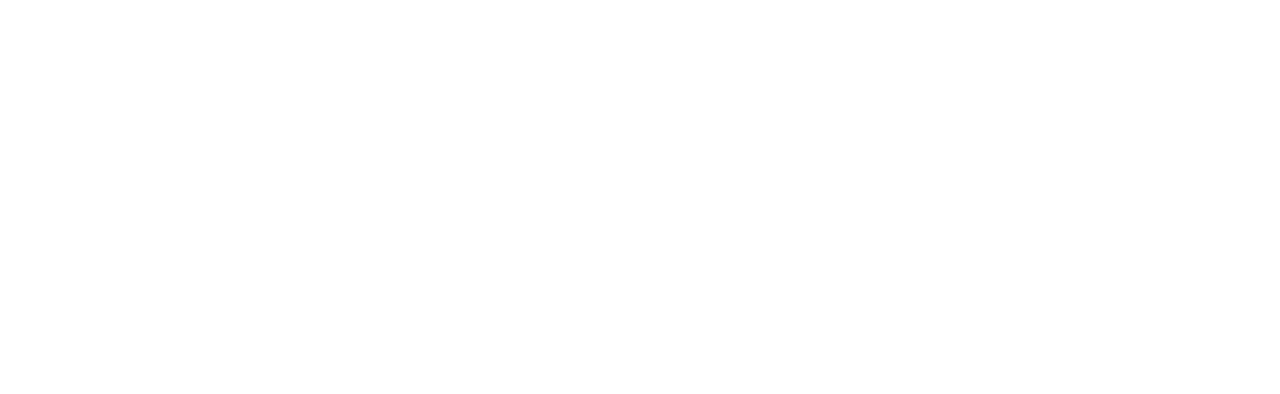
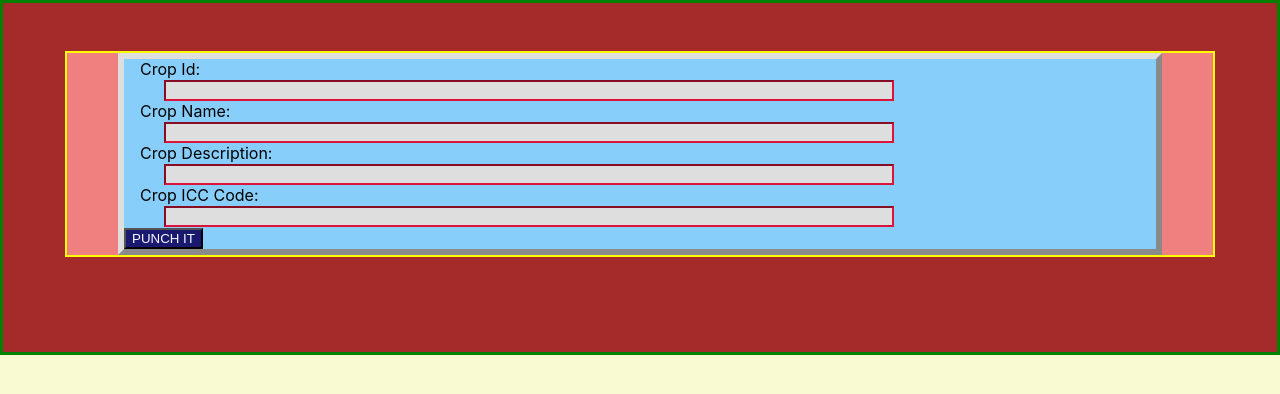
Before and after one commit to sttyerase/seedsuxreact, a React (Create React App) app: page / in a window 1280 px wide. Shown: the top 394 px of the page. Built offline with nearby package versions, Linux system fonts and the light colour scheme.

Commit message:
Working display.

```diff
--- a/src/App.css
+++ b/src/App.css
@@ -1,3 +1,43 @@
 .App {
   text-align: center;
 }
+
+.dataentry{
+  position: relative;
+  margin: auto;
+  top: 3em;
+  display: table;
+  width: 90%;
+  background-color: lightcoral;
+  border: 2px solid yellow;
+}
+
+#dataform{
+  position: relative;
+  margin: auto;
+  display: table;
+  width: 90%;
+  border-style: outset;
+  border-width: 6px;
+  border-color: #dedede;
+  background-color: lightskyblue;
+}
+
+.datalabel{
+  position: relative;
+  left: 1em;
+}
+
+.datainput{
+  position: relative;
+  left: 3em;
+  width: 70%;
+  background-color: #dedede;
+  border-style: inset;
+  border-color: crimson;
+}
+
+.datasubmit{
+  background-color: midnightblue;
+  color: ghostwhite;
+}
--- a/src/App.js
+++ b/src/App.js
@@ -1,12 +1,26 @@
 import React from 'react';
-import logo from './logo.svg';
 import './App.css';
 
 function App() {
   return (
-    <div className="App">
+    <div className="dataentry">
+      <form id="dataform">
+        <label className="datalabel" forName="cropid">Crop Id:</label><br/>
+        <input id="cropid" type="text" className="datainput"/><br/>
+          <label className="datalabel" forName="cropname">Crop Name:</label><br/>
+          <input id="cropname" type="text" className="datainput"/><br/>
+          <label className="datalabel" forName="cropdescription">Crop Description:</label><br/>
+          <input id="cropdescription" type="text" className="datainput"/><br/>
+          <label className="datalabel" forName="cropicccode">Crop ICC Code:</label><br/>
+          <input id="cropicccode" type="text" className="datainput"/><br/>
+          <input className="datasubmit" type="submit" value="PUNCH IT" onClick="putdata()"/>
+      </form>
     </div>
   );
-}
+} // FUNCTION APP()
+
+function putdata() {
+  window.open("https://192.168.1.247:8080/seedinspection/crops/all","_blanc");
+} // PUTDATA()
 
 export default App;
--- a/src/index.css
+++ b/src/index.css
@@ -5,4 +5,11 @@
     sans-serif;
   -webkit-font-smoothing: antialiased;
   -moz-osx-font-smoothing: grayscale;
+  background-color: lightgoldenrodyellow;
 }
+
+#root{
+  border: 3px solid green;
+  background-color: brown;
+  min-height: 40ex;
+}
--- a/src/index.js
+++ b/src/index.js
@@ -2,7 +2,6 @@
 import ReactDOM from 'react-dom';
 import './index.css';
 import App from './App';
-import * as serviceWorker from './serviceWorker';
 
 ReactDOM.render(
   <React.StrictMode>
```
